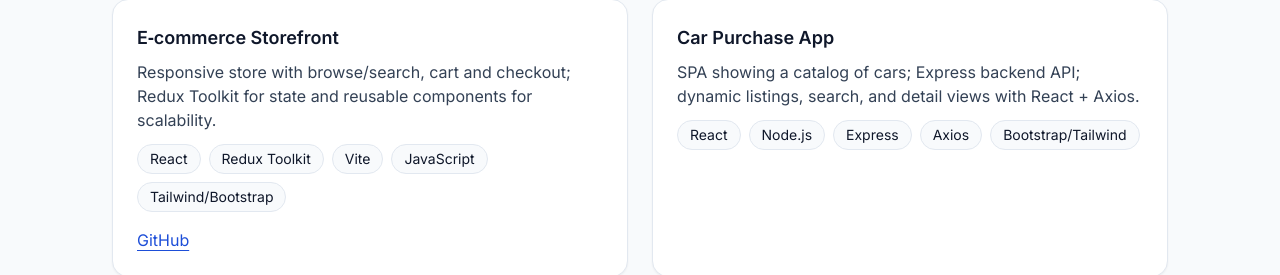
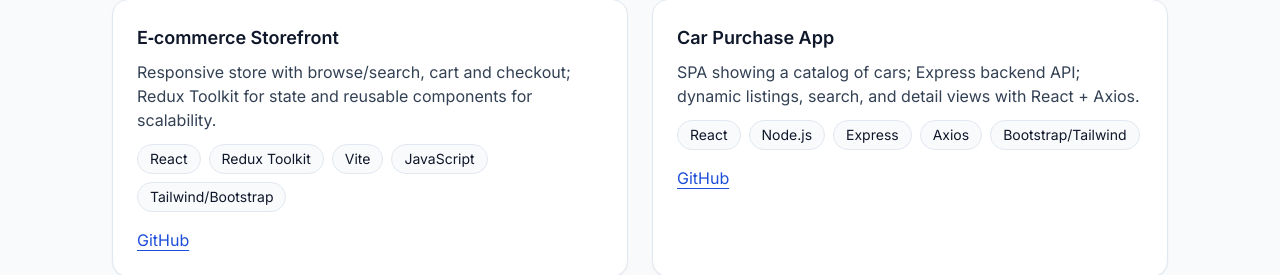
Before and after one commit to jsprogram2014/My-Website, a React (Vite) app: page / in a window 1280 px wide. Shown: the part 2388-2663 px from the top of the page. Built offline with nearby package versions, Linux system fonts and the light colour scheme.

Commit message:
made changes to upload links

```diff
--- a/src/data/profile.js
+++ b/src/data/profile.js
@@ -69,7 +69,7 @@ export const profile = {
       stack: ["React", "Node.js", "Express", "Axios", "Bootstrap/Tailwind"],
       links: {
         demo: "",
-        code: ""
+        code: "https://github.com/jsprogram2014/Car-Purchase-App"
       }
     },
     {
```
